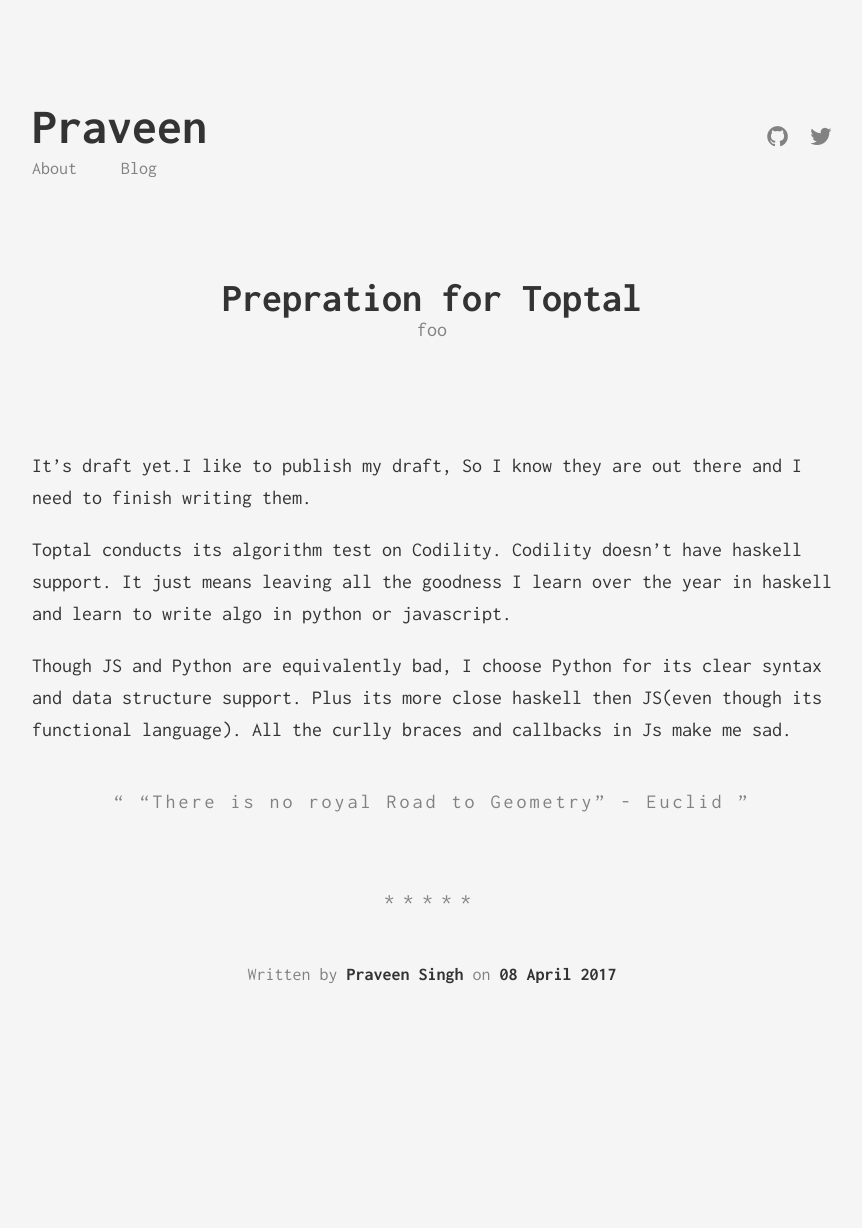
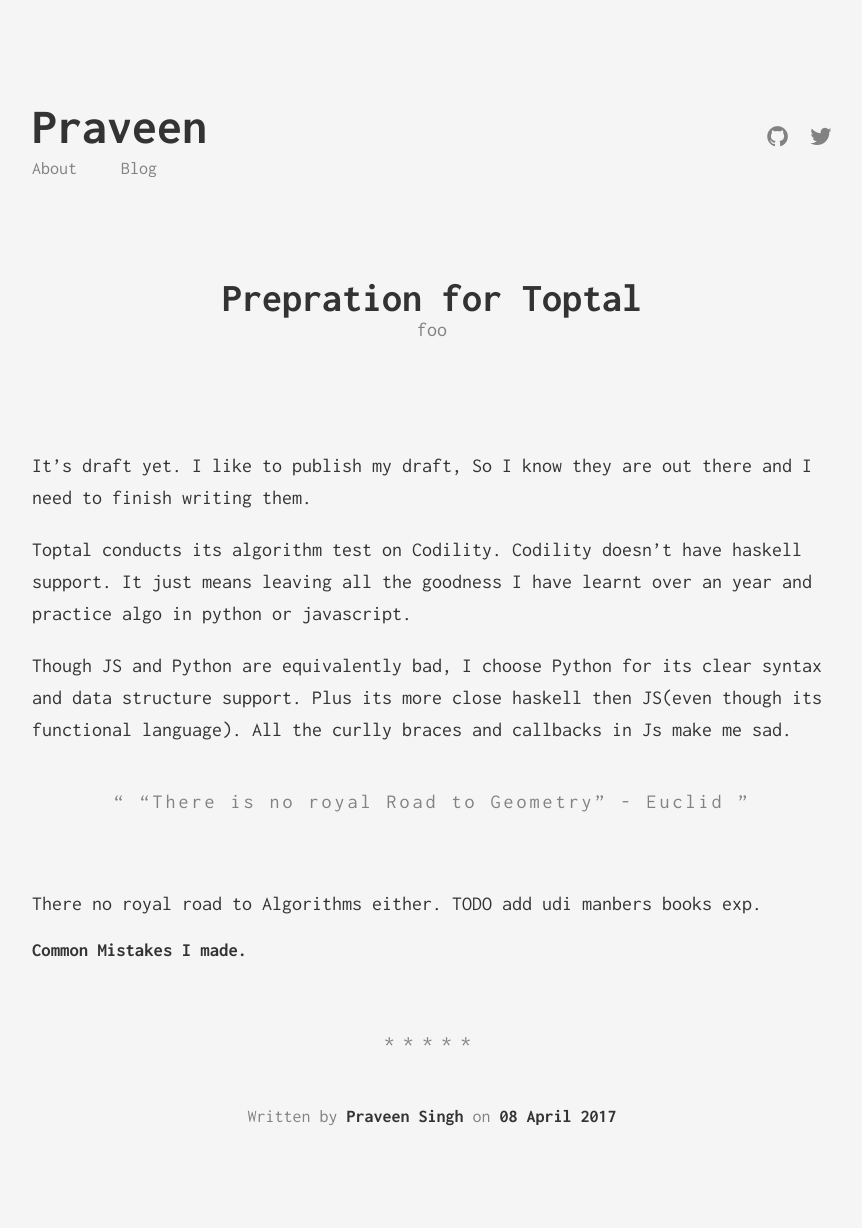
Before and after one commit to prrraveen/prrraveen.github.io, a Jekyll site: the page built from _posts/2017-04-08-Toptal.md, in a window 1280 px wide. Shown: the whole page, without its empty margins (208-1070 px from the left). Built offline with Jekyll 4.4.1, drawn with Linux system fonts in a browser that asks for light colours; before the commit the page ends 1086 px from its top, so only the background shows below that.

Commit message:
Update 2017-04-08-Toptal.md

```diff
--- a/_posts/2017-04-08-Toptal.md
+++ b/_posts/2017-04-08-Toptal.md
@@ -6,12 +6,16 @@
 categories: [tool]
 ---
 
-It's draft yet.I like to publish my draft, So I know they are out there and I need to finish writing them.
+It's draft yet. I like to publish my draft, So I know they are out there and I need to finish writing them.
 
-Toptal conducts its algorithm test on Codility. Codility doesn't have haskell support. It just means leaving all the goodness I learn
-over the year in haskell and learn to write algo in python or javascript.
+Toptal conducts its algorithm test on Codility. Codility doesn't have haskell support. It just means leaving all the goodness I have learnt over an year and practice algo in python or javascript.
 
 Though JS and Python are equivalently bad, I choose Python for its clear syntax and data structure support. Plus its more close
 haskell then JS(even though its functional language). All the curlly braces and callbacks in Js make me sad.
 
 > "There is no royal Road to Geometry" - Euclid
+
+There no royal road to Algorithms either.
+TODO add udi manbers books exp.
+
+### Common Mistakes I made.
```
